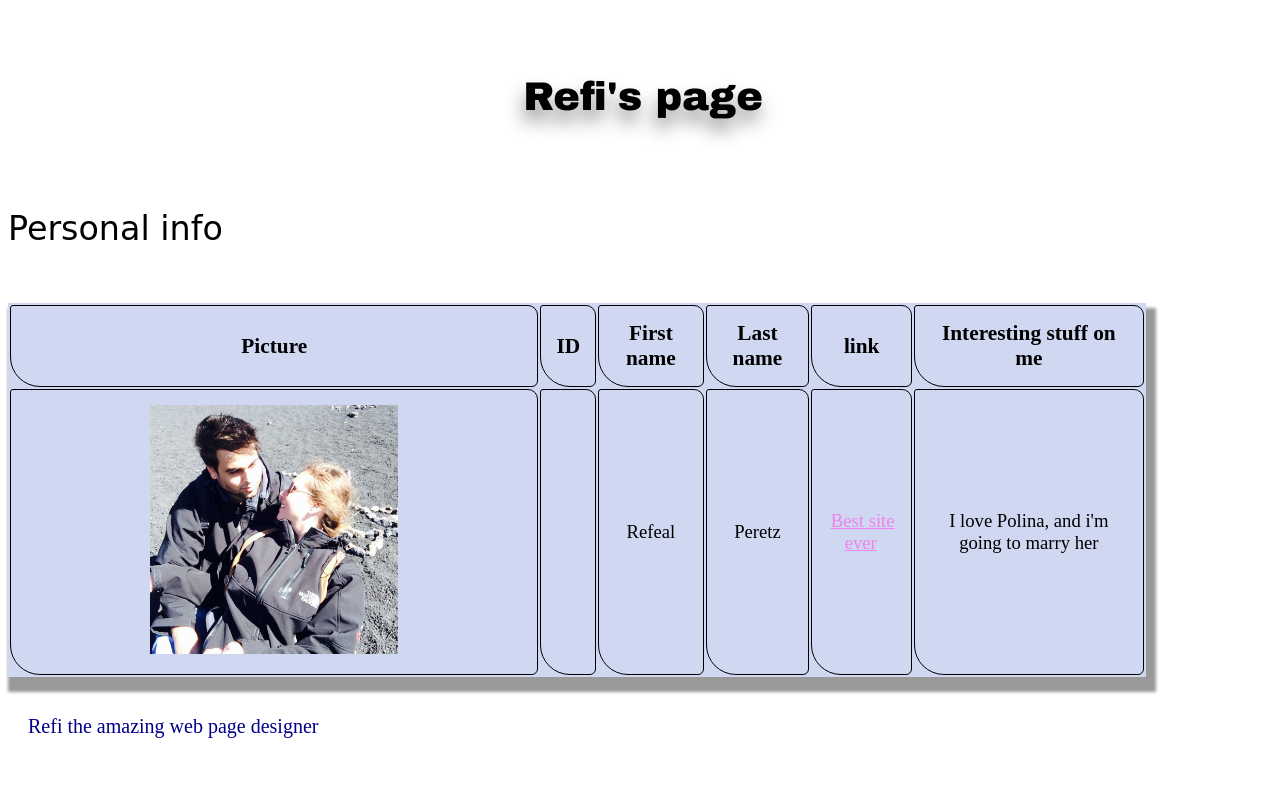
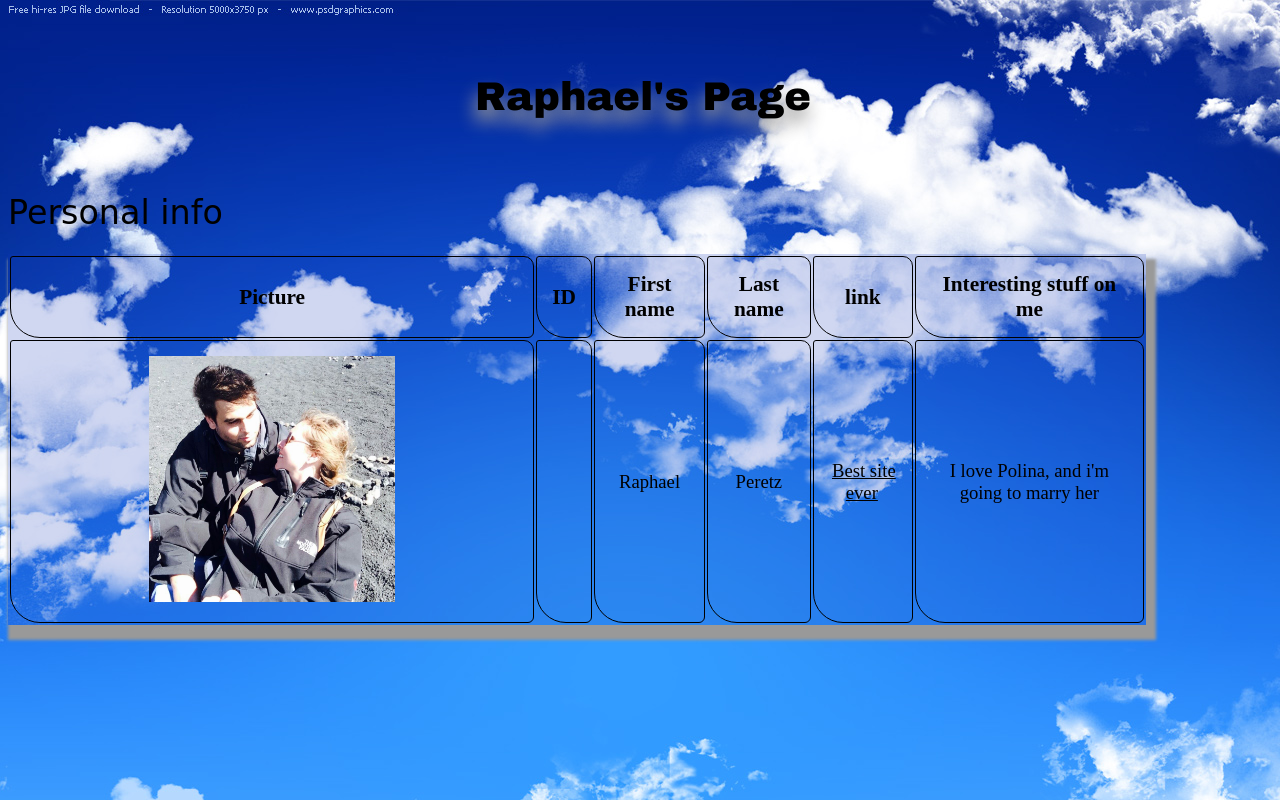
Before and after one commit to RefiPeretz/InternetTech, a plain HTML site: page ex1/main.html in a window 1280 px wide. Drawn offline with Linux system fonts and the light colour scheme.

Commit message:
background

```diff
--- a/ex1/main.css
+++ b/ex1/main.css
@@ -1,6 +1,9 @@
 
 table{
     position: relative;
+    bottom: 0;
+    right: 0;
+    left: 0;
     width: 90%;
     height: 40%;
     box-shadow: 5px 10px 3px 5px #999;
@@ -18,6 +21,13 @@ th, td {
 th{
     font-weight: 700;
     font-size: 16pt;
+}
+
+body {
+    background-image: url("back.jpg");
+    background-repeat: no-repeat;
+    background-size: 100%;
+
 }
 .profileDIv{
     width: 100%;
@@ -42,18 +52,12 @@ th{
     -webkit-animation-name: shake;
     animation-name: shake;
 }
-.summaryNote{
-    padding: 20px;
-    position: relative;
-    color: darkblue;
-    font-size: 15pt;
-}
 
 .rotterLink{
     padding: 2px;
     height: 60%;
     width: 80%;
-    color: violet;
+    color: black;
 }
 
 .tableTitle{
--- a/ex1/main.html
+++ b/ex1/main.html
@@ -2,11 +2,14 @@
 <html lang="en">
 <head>
     <meta charset="UTF-8">
-    <title>Refi's page</title>
-    <link rel="stylesheet" type="text/css" href="main.css"></head>
+    <title>Welcome to raphael page</title>
+    <link rel="stylesheet" type="text/css" href="main.css">
+</head>
 <body>
-<p class="header">Refi's page</p>
-<h5 class="tableTitle"> Personal info</h5>
+<p class="header">
+    Raphael's Page
+</p>
+<h1 class="tableTitle"> Personal info</h1>
 <div class="profileDiv">
     <table class="dataTable">
         <thead>
@@ -21,9 +24,9 @@
         </thead>
         <tbody>
             <tr>
-                <td><img alt="Refi's profile picture" class="pic" src="./Assts/refi.jpg"/> </td>
+                <td><img alt="Refi's profile picture" class="pic" src="./refi.jpg"/> </td>
                 <td></td>
-                <td>Refeal</td>
+                <td>Raphael</td>
                 <td>Peretz</td>
                 <td><a href="http://rotter.net/forum/listforum.php" target="_blank" class="rotterLink">
                 Best site ever</a>
@@ -34,9 +37,5 @@
     </table>
 </div>
 <br>
-<div class="summaryNote">
-    Refi the amazing web page designer
-</div>
-
 </body>
 </html>
```
Also changed, not shown: ex1/back.jpg (added), ex1/refi.jpg (renamed from ex1/Assts/refi.jpg).
